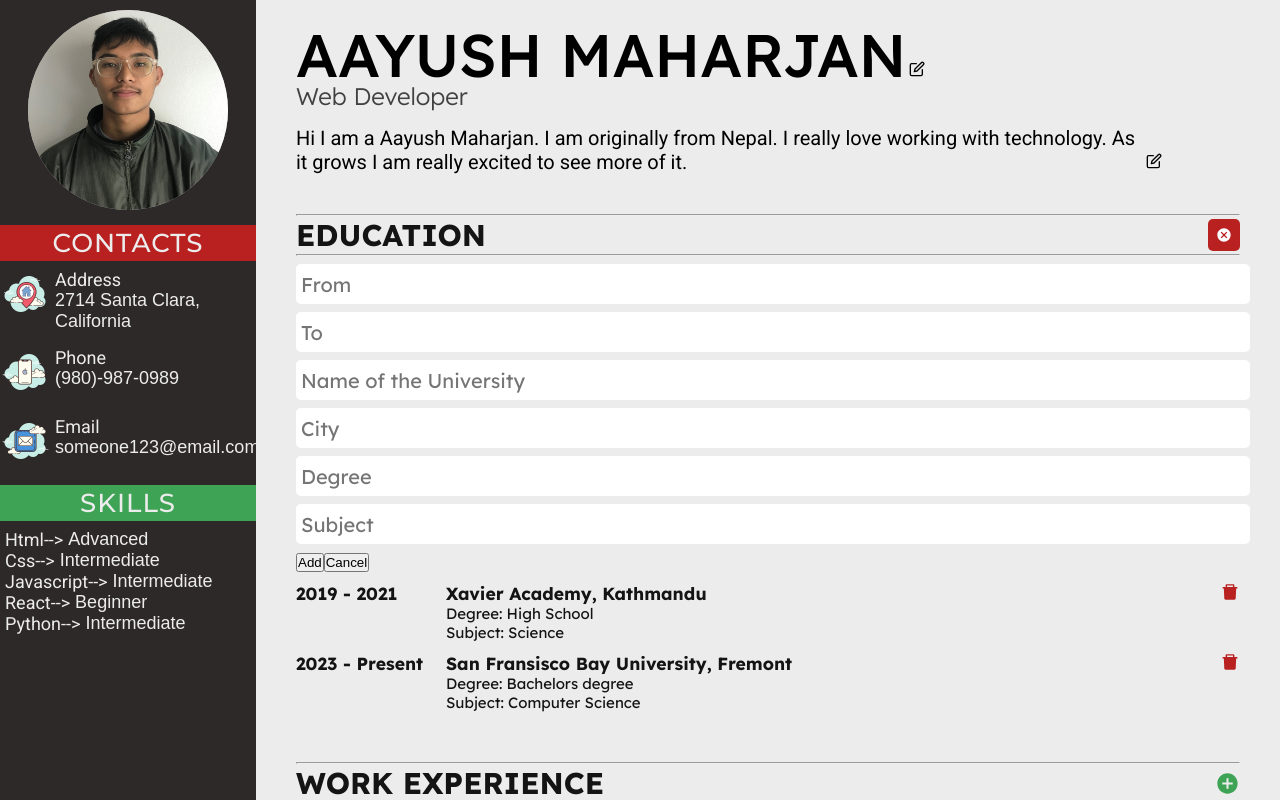
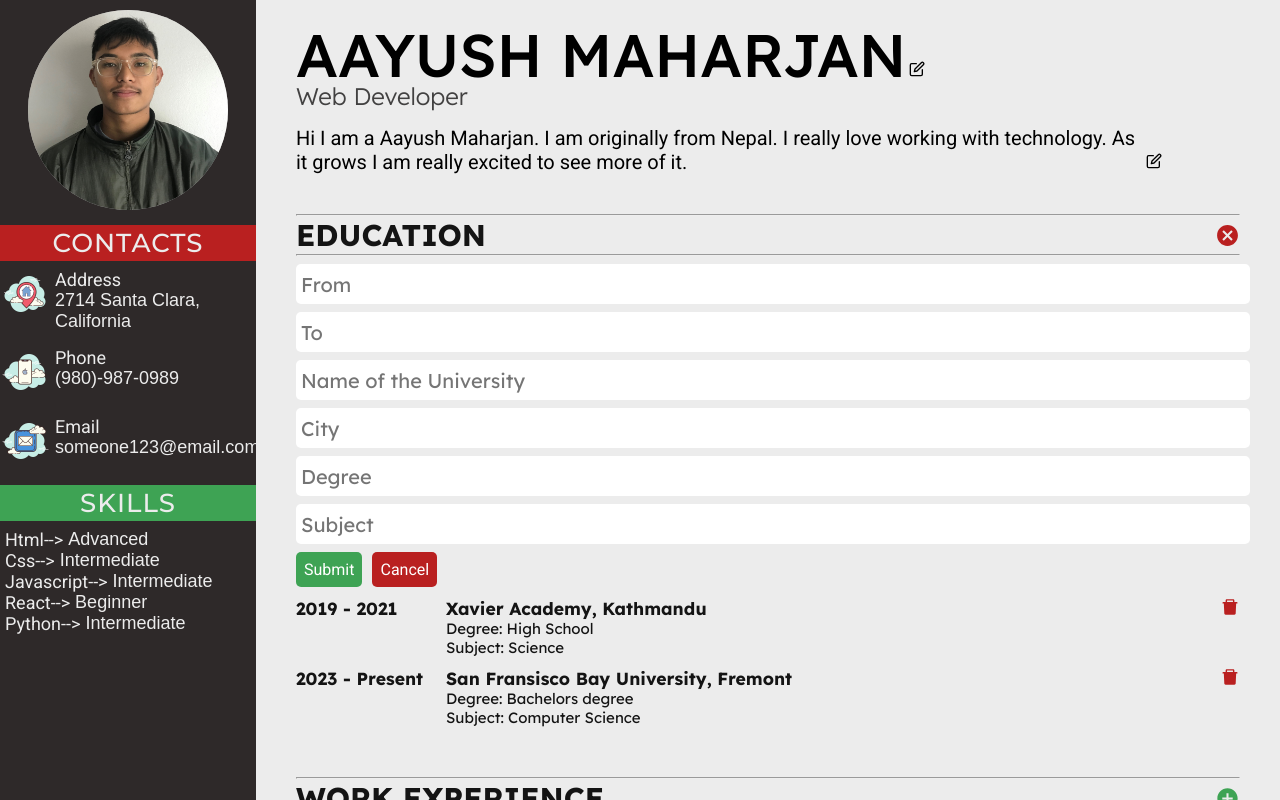
Before and after one commit to Aayush99910/Cv-Generator, a React (Vite) app: page / in a window 1280 px wide. Both pictures are taken after a click on the icon 1227 px from the left and 235 px from the top of the page. Shown: the top 800 px of the page. Built offline with nearby package versions, Linux system fonts and the light colour scheme; a web font is replaced by a local one.

Commit message:
added cancel button

```diff
--- a/src/components/RightSide/Education/Education.jsx
+++ b/src/components/RightSide/Education/Education.jsx
@@ -110,7 +110,7 @@ export default class Education extends Component {
                         <hr></hr>
                         <div className="education-heading">
                             <h1>EDUCATION</h1>
-                            <MdCancel className="cancel-button" onClick={this.changeEditingMode}/>
+                            <MdCancel className="education-cancel-button" onClick={this.changeEditingMode}/>
                         </div>
                         <hr className="h"></hr>
                         <form onSubmit={this.handleFormSubmit}>
@@ -157,8 +157,8 @@ export default class Education extends Component {
                                 onChange={this.handleChange}
                             />
                             <div>
-                                <button>Add</button>
-                                <button onClick={this.changeEditingMode}>Cancel</button>
+                                <button className="submit-button">Submit</button>
+                                <button className="cancel-button" onClick={this.changeEditingMode}>Cancel</button>
                             </div>
                         </form>
                         {educationElements}
```
